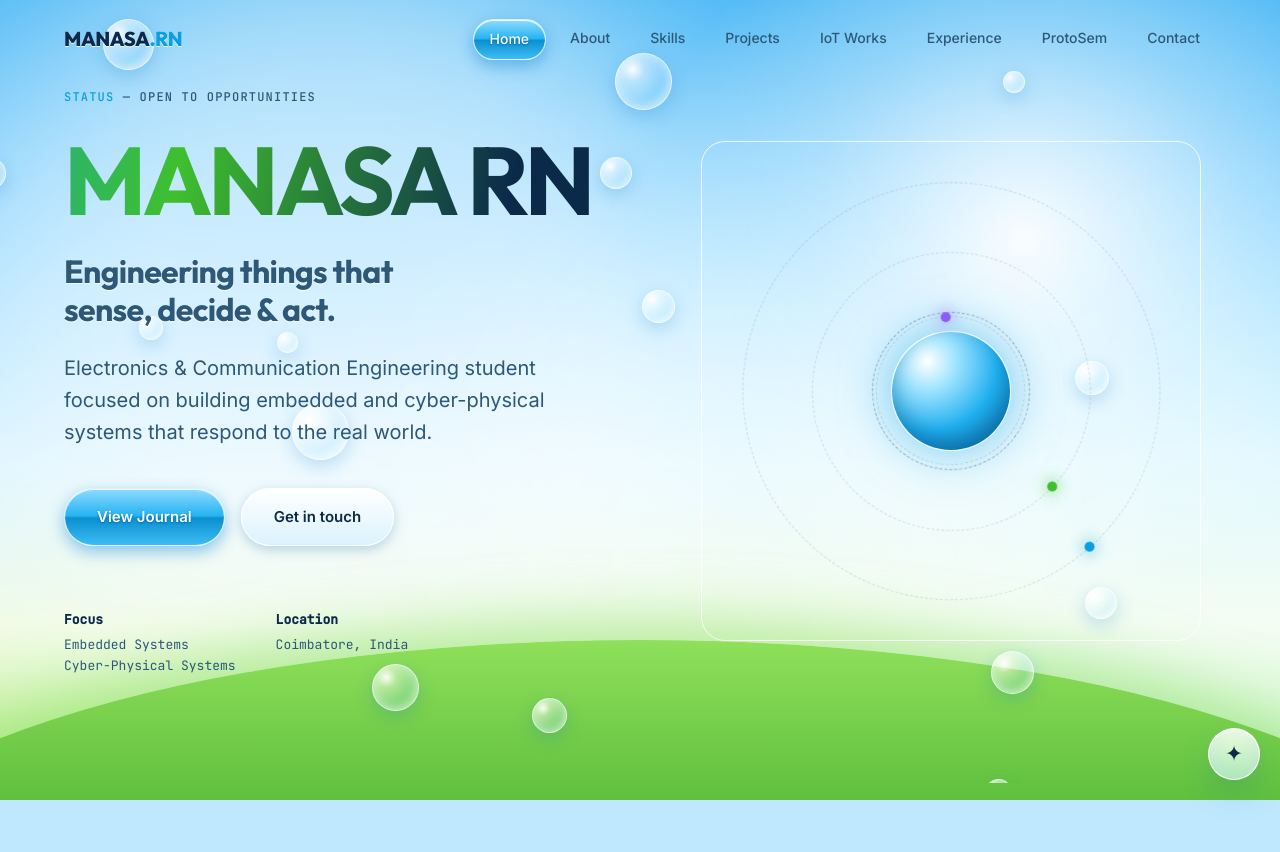
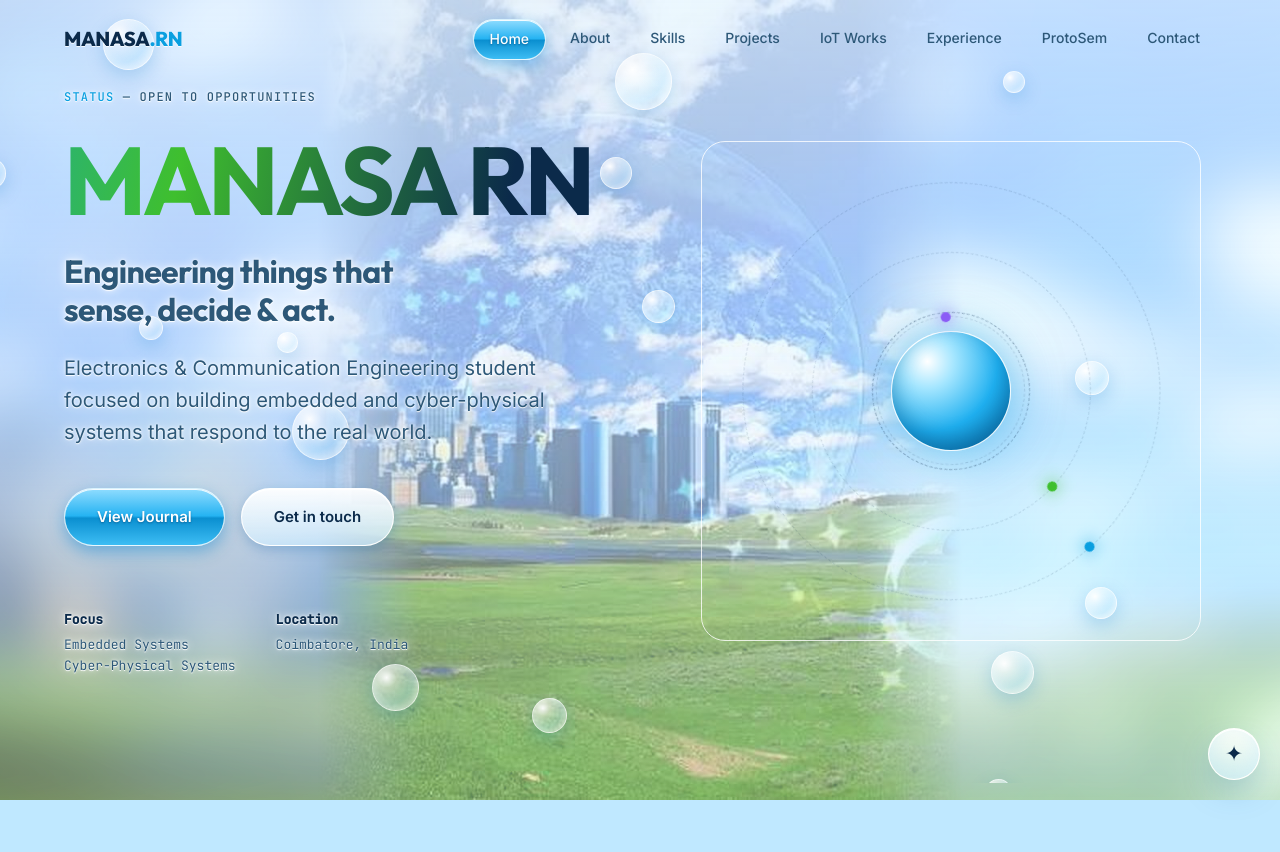
Before and after one commit to manasarn30-cloud/manasa-portfolio, a plain HTML site: page index.html in a window 1280 px wide. Shown: the top 852 px of the page. Drawn offline with Linux system fonts and the light colour scheme; animation ran at ten frames a second.

Commit message:
Use the supplied sky-and-city photo as the Frutiger Aero background (#14)
- Photo shown sharp in the middle with a blurred copy extending sky and grass sideways
- Light veil and soft text glow keep text readable; theme colours unchanged


Claude-Session: https://claude.ai/code/session_011m1qrCAY54nbfkBi36K9Ad

Co-authored-by: Claude <noreply@anthropic.com>

```diff
--- a/assets/style.css
+++ b/assets/style.css
@@ -1030,3 +1030,37 @@ html[data-theme="aero"] .modal-grab { background: #0b2a4a; }
 /* keep sideways reveal animations from widening the page on phones */
 html, body { overflow-x: clip; }
 section, main.doc { overflow-x: clip; }
+
+/* =====================================================================
+   FRUTIGER AERO BACKGROUND PHOTO
+   The photo is shown sharp in the middle; a blurred copy of it extends the
+   sky and grass to the sides on wide screens. A light veil keeps text readable.
+   ===================================================================== */
+html[data-theme="aero"] .bg-blobs { background: #2a79d4; }
+html[data-theme="aero"] .bg-blobs::before {
+  content: ''; position: absolute; inset: 0; top: 0; right: 0; left: 0; bottom: 0; width: auto; height: auto;
+  border-radius: 0; box-shadow: none;
+  background: url("bg-aero.jpg") center / cover no-repeat;
+  filter: blur(28px) saturate(1.1) brightness(1.1); transform: scale(1.2);
+}
+html[data-theme="aero"] .bg-blobs::after {
+  content: ''; position: absolute; inset: auto; top: 0; bottom: auto; right: auto; left: 50%;
+  height: 100%; width: auto; aspect-ratio: 401 / 498; transform: translateX(-50%);
+  border-radius: 0; box-shadow: none;
+  background: url("bg-aero.jpg") center / 100% 100% no-repeat;
+  -webkit-mask-image: linear-gradient(90deg, transparent 0, #000 16%, #000 84%, transparent 100%);
+  mask-image: linear-gradient(90deg, transparent 0, #000 16%, #000 84%, transparent 100%);
+}
+html[data-theme="aero"] .bg-blob { opacity: .3; }
+html[data-theme="aero"] .bg-pattern {
+  display: block; opacity: 1; background-size: auto; -webkit-mask-image: none; mask-image: none;
+  background-image: linear-gradient(180deg, rgba(232,247,255,.82) 0%, rgba(232,247,255,.62) 40%, rgba(232,247,255,.34) 100%);
+}
+
+/* soft white glow so text that sits directly on the photo stays readable */
+html[data-theme="aero"] .hero-content p, html[data-theme="aero"] .hero-meta, html[data-theme="aero"] .eyebrow,
+html[data-theme="aero"] .section-header p, html[data-theme="aero"] #projects > .container > p, html[data-theme="aero"] .skills-meta,
+html[data-theme="aero"] .contact-links a, html[data-theme="aero"] .contact-email, html[data-theme="aero"] .footer-bottom,
+html[data-theme="aero"] .hero-content h2 {
+  text-shadow: 0 0 10px rgba(255,255,255,.95), 0 0 3px rgba(255,255,255,.95), 0 1px 0 rgba(255,255,255,.8);
+}
```
Also changed, not shown: assets/bg-aero.jpg (added).
